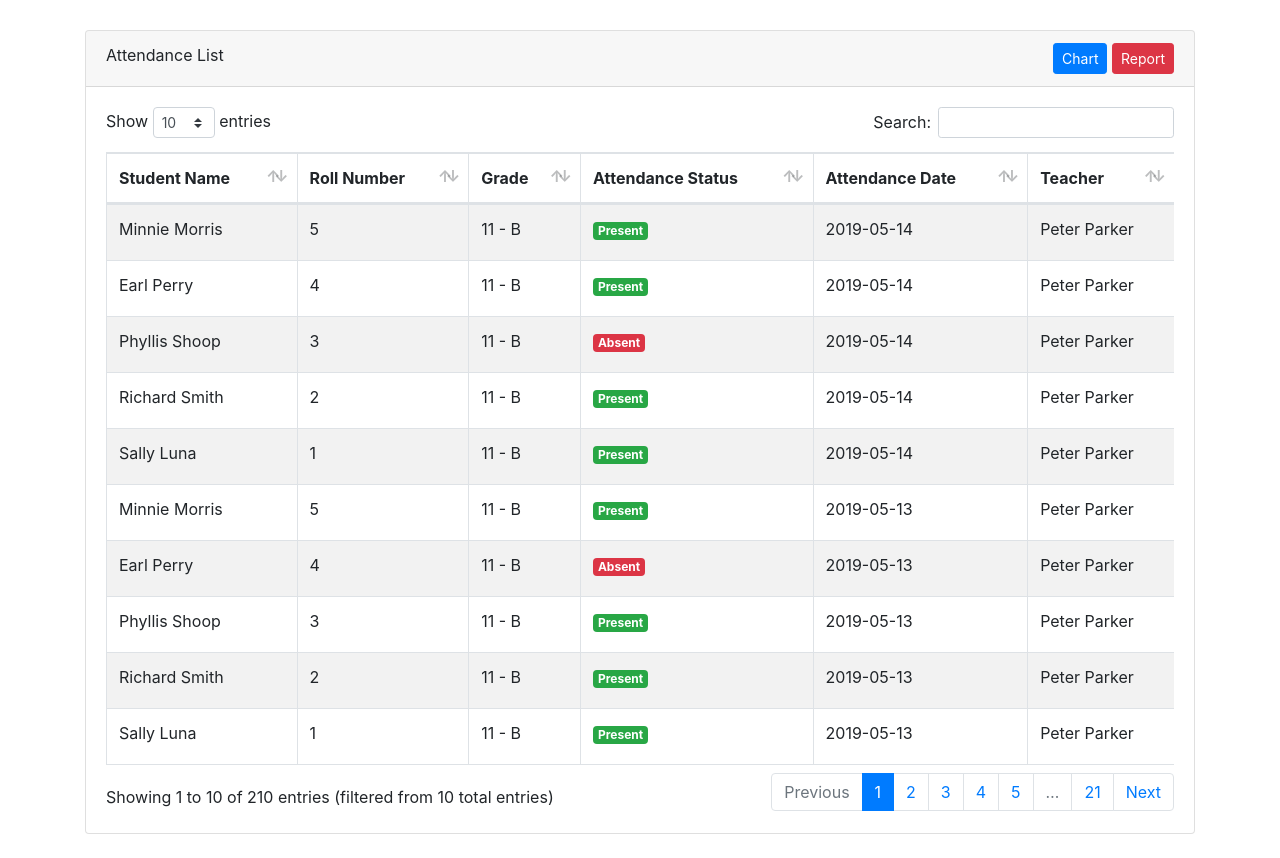
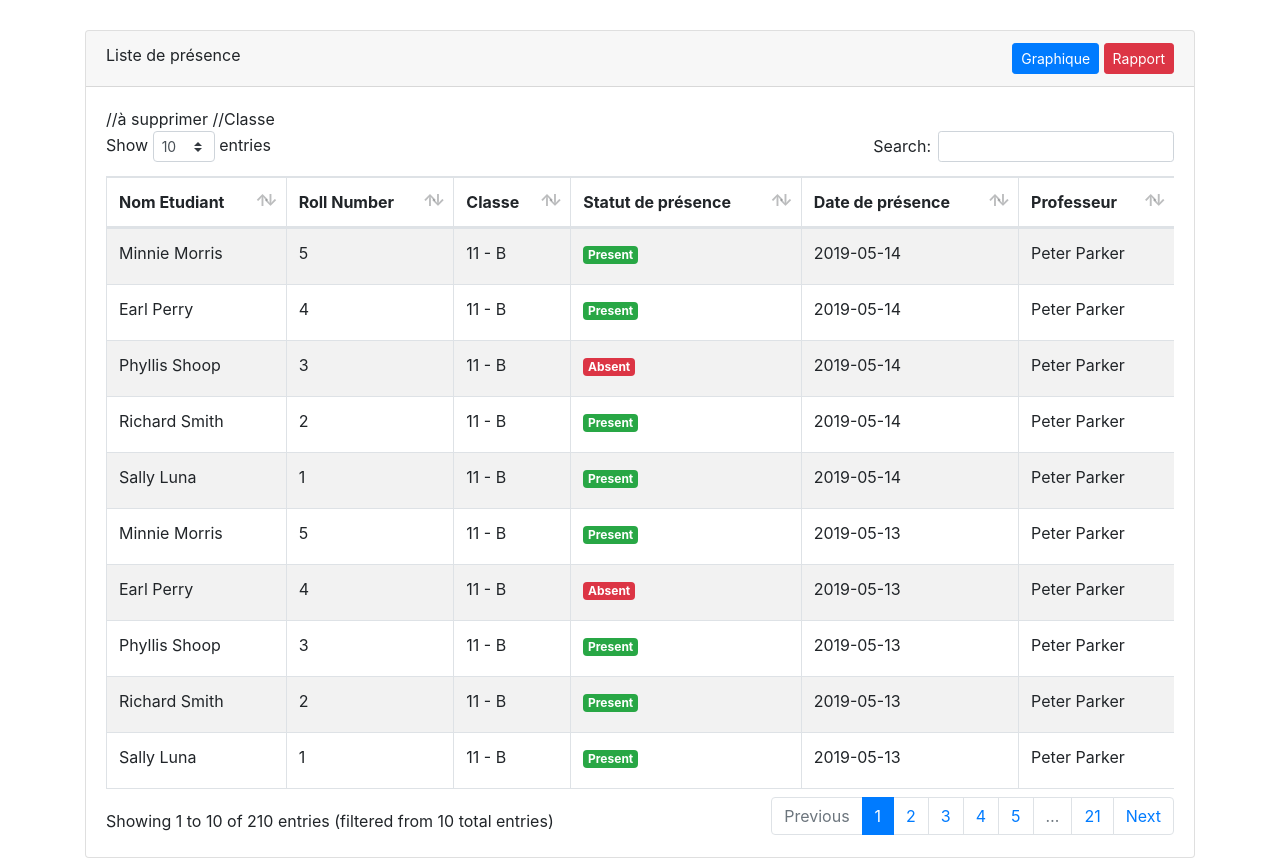
Before and after one commit to Bricegnanago/attendance, a PHP site: page /student-attendance-system-in-php-using-ajax/admin/attendance.php in a window 1280 px wide. Shown: the part 112-970 px from the top of the page. Before the commit the page ends 946 px from the top, so only its background shows below. Run offline with PHP 8.4, Linux system fonts and the light colour scheme; a user stored in the database is signed in; data comes from the database, SQL or seed files in the repository.

Commit message:
Update attendance.php
Traduction en français

```diff
--- a/admin/attendance.php
+++ b/admin/attendance.php
@@ -1,7 +1,7 @@
 <?php
 
 //attendance.php
-
+// L'action de marque present ou absent un étudiant
 include('header.php');
 
 ?>
@@ -10,10 +10,10 @@ include('header.php');
   <div class="card">
   	<div class="card-header">
       <div class="row">
-        <div class="col-md-9">Attendance List</div>
+        <div class="col-md-9">Liste de présence</div>
         <div class="col-md-3" align="right">
-          <button type="button" id="chart_button" class="btn btn-primary btn-sm">Chart</button>
-          <button type="button" id="report_button" class="btn btn-danger btn-sm">Report</button>
+          <button type="button" id="chart_button" class="btn btn-primary btn-sm">Graphique</button>
+          <button type="button" id="report_button" class="btn btn-danger btn-sm">Rapport</button>
         </div>
       </div>
     </div>
@@ -22,12 +22,12 @@ include('header.php');
 			<table class="table table-striped table-bordered" id="attendance_table">
 			  <thead>
 			    <tr>
-              <th>Student Name</th>
-              <th>Roll Number</th>
-              <th>Grade</th>
-              <th>Attendance Status</th>
-              <th>Attendance Date</th>
-              <th>Teacher</th>
+			      <th>Nom Etudiant</th>
+			      <th>Roll Number</th> //à supprimer
+			      <th>Classe</th>//Classe
+			      <th>Statut de présence</th>
+			      <th>Date de présence</th>
+			      <th>Professeur</th>
 			    </tr>
 			  </thead>
 			  <tbody>
@@ -58,7 +58,7 @@ include('header.php');
 
       <!-- Modal Header -->
       <div class="modal-header">
-        <h4 class="modal-title">Make Report</h4>
+        <h4 class="modal-title">Créer un Rapport</h4>
         <button type="button" class="close" data-dismiss="modal">&times;</button>
       </div>
 
@@ -85,8 +85,8 @@ include('header.php');
       </div>
       <!-- Modal footer -->
       <div class="modal-footer">
-        <button type="button" name="create_report" id="create_report" class="btn btn-success btn-sm">Create Report</button>
-        <button type="button" class="btn btn-danger btn-sm" data-dismiss="modal">Close</button>
+        <button type="button" name="create_report" id="create_report" class="btn btn-success btn-sm">Créer un Rapport</button>
+        <button type="button" class="btn btn-danger btn-sm" data-dismiss="modal">Fermer</button>
       </div>
 
     </div>
@@ -99,7 +99,7 @@ include('header.php');
 
       <!-- Modal Header -->
       <div class="modal-header">
-        <h4 class="modal-title">Create Grade Attandance Chart</h4>
+        <h4 class="modal-title">Créer un tableau de présence</h4>
         <button type="button" class="close" data-dismiss="modal">&times;</button>
       </div>
 
@@ -107,7 +107,7 @@ include('header.php');
       <div class="modal-body">
         <div class="form-group">
           <select name="chart_grade_id" id="chart_grade_id" class="form-control">
-            <option value="">Select Grade</option>
+            <option value="">Sélectionnez une Classe</option>
             <?php
             echo load_grade_list($connect);
             ?>
@@ -147,7 +147,7 @@ $(document).ready(function(){
 
   $('.input-daterange').datepicker({
     todayBtn: "linked",
-    format: "yyyy-mm-dd",
+    format: "yyyy-mm-dd", // dd-mm-yyyy
     autoclose: true,
     container: '#formModal modal-body'
   });
@@ -164,7 +164,7 @@ $(document).ready(function(){
 
     if(grade_id == '')
     {
-      $('#error_grade_id').text('Grade is Required');
+      $('#error_grade_id').text('La Classe est requise');
       error++;
     }
     else
@@ -174,7 +174,7 @@ $(document).ready(function(){
 
     if(from_date == '')
     {
-      $('#error_from_date').text('From Date is Required');
+      $('#error_from_date').text('La date de debut est requise');
       error++;
     }
     else
@@ -184,7 +184,7 @@ $(document).ready(function(){
 
     if(to_date == '')
     {
-      $('#error_to_date').text("To Date is Required");
+      $('#error_to_date').text("La date de fin est requise");
       error++;
     }
     else
@@ -214,7 +214,7 @@ $(document).ready(function(){
     var error = 0;
     if(grade_id == '')
     {
-      $('#error_chart_grade_id').text('Grade is Required');
+      $('#error_chart_grade_id').text('La classe est requise');
       error++;
     }
     else
@@ -223,7 +223,7 @@ $(document).ready(function(){
     }
     if(attendance_date == '')
     {
-      $('#error_attendance_date').text('Date is Required');
+      $('#error_attendance_date').text('La date est requise');
       $error++;
     }
     else
```
Lines whose indentation alone changed are shown as unchanged.
